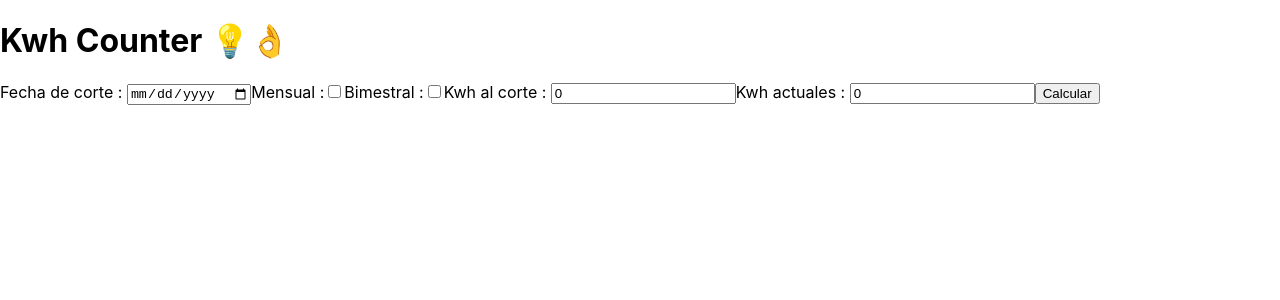
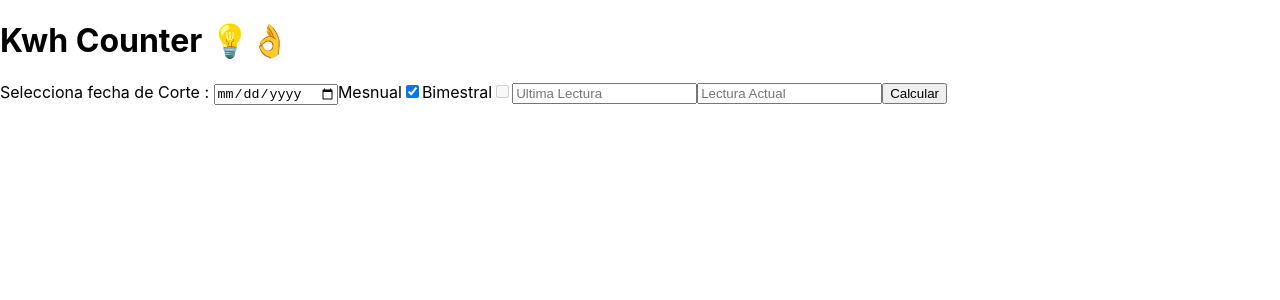
Before and after one commit to sergiosp8/kwh-counter, a React (Vite) app: page / in a window 1280 px wide. Shown: the top 300 px of the page. Built offline with nearby package versions, Linux system fonts and the light colour scheme.

Commit message:
se simplifico el formulario realizando componente para algunos input

```diff
--- /dev/null
+++ b/src/components/kwhcounter/CheckBoxKwhCounter.tsx
@@ -0,0 +1,69 @@
+import React, { useEffect, useRef, useState } from 'react'
+import { metodoCrobro } from './types'
+
+interface checkBoxProps {
+  setModoCobro: (modoCobro: metodoCrobro) => void
+  defaultModoCobro: metodoCrobro
+}
+
+function CheckBoxKwhCounter({ setModoCobro, defaultModoCobro }: checkBoxProps) {
+  const [isMensualActivo, setIsMensualActivo] = useState(false)
+  const [isBimestralActivo, setIsBimestralActivo] = useState(false)
+  const checkBoxMensual = useRef<HTMLInputElement | null>(null)
+  const checkBoxBimetral = useRef<HTMLInputElement | null>(null)
+
+  const handleChangeInputCheckbox = (event: React.ChangeEvent<HTMLInputElement>) => {
+    const { name, checked } = event.target
+    toggleCheckbox(name, checked)
+  }
+
+  const toggleCheckbox = (name: string, checked: boolean) => {
+    if (name === 'mensual') {
+      setIsBimestralActivo(checked)
+      setModoCobro('mensual')
+    } else if (name === 'bimestral') {
+      setIsMensualActivo(checked)
+      setModoCobro('bimestral')
+    }
+  }
+
+  useEffect(() => {
+    if (defaultModoCobro === 'mensual') {
+      if (checkBoxMensual.current) {
+        checkBoxMensual.current.checked = true
+        setIsBimestralActivo(true)
+      }
+    } else if (defaultModoCobro === 'bimestral') {
+      if (checkBoxBimetral.current) {
+        checkBoxBimetral.current.checked = true
+        setIsMensualActivo(true)
+      }
+    }
+  }, [])
+
+  return (
+    <>
+      <label>
+        Mesnual
+        <input
+          ref={checkBoxMensual}
+          onChange={handleChangeInputCheckbox}
+          type="checkbox"
+          name="mensual"
+          disabled={isMensualActivo}
+        />
+      </label>
+      <label>
+        Bimestral
+        <input
+          ref={checkBoxBimetral}
+          onChange={handleChangeInputCheckbox}
+          type="checkbox"
+          name="bimestral"
+          disabled={isBimestralActivo}
+        />
+      </label>
+    </>
+  )
+}
+export default CheckBoxKwhCounter
--- a/src/components/kwhcounter/FormKwhCounter.tsx
+++ b/src/components/kwhcounter/FormKwhCounter.tsx
@@ -1,89 +1,73 @@
+// import React, { useState } from 'react'
+
+import dayjs from 'dayjs'
 import React, { useState } from 'react'
-import * as dayjs from 'dayjs'
-import { diasTranscurridosAlDiaDeHoy } from 'utilidades'
+import InputDateKhwCounter from './InputDateKhwCounter'
+import CheckBoxKwhCounter from './CheckBoxKwhCounter'
+import { metodoCrobro } from './types'
 
 export default function FormKwhCounter() {
   const [fechaCorte, setFechaCorte] = useState<dayjs.Dayjs | null>(null)
-  const [kwhCorte, setKwhCorte] = useState(0)
-  const [kwhActual, setKwhActual] = useState(0)
-  const [mensual, setMensual] = useState(false)
-  const [bimestral, setBimestral] = useState(false)
-  const [isMensualActivo, setIsMensualActivo] = useState(true)
-  const [isBimestralActivo, setIsBimestralActivo] = useState(true)
-  const [diasTranscurridos, setDiasTranscurridos] = useState(0)
-
-  const handleChangeInputDate = (event: React.ChangeEvent<HTMLInputElement>) => {
-    const temp = dayjs(event.target.value)
-    setFechaCorte(temp)
-  }
+  const [modoCobro, setModoCobro] = useState<metodoCrobro>('mensual')
+  const [kwhCorte, setKwhCorte] = useState<number | string>('')
+  const [kwhActual, setKwhActual] = useState<number | string>('')
 
   const handleChangeInputText = (event: React.ChangeEvent<HTMLInputElement>) => {
     const { value, name } = event.target
     if (name === 'kwhcorte') {
-      setKwhCorte(parseInt(value))
+      setKwhCorte(value ? parseInt(value) : '')
     }
     if (name === 'kwhactual') {
-      setKwhActual(parseInt(value))
+      setKwhActual(value ? parseInt(value) : '')
     }
   }
 
-  const handleChangeInputCheckbox = (event: React.ChangeEvent<HTMLInputElement>) => {
-    const { name, checked } = event.target
-    if (name === 'mensual') {
-      setMensual(checked)
-      setIsMensualActivo(true)
-      setIsBimestralActivo(!isBimestralActivo)
-    }
+  // const handleSubmitCalcular = (event: React.FormEvent<HTMLFormElement>) => {
+  //   event.preventDefault()
 
-    if (name === 'bimestral') {
-      setBimestral(checked)
-      setIsBimestralActivo(true)
-      setIsMensualActivo(!isMensualActivo)
-    }
-  }
+  //   let diasDelPeriodo = 0
+  //   if (mensual) {
+  //     diasDelPeriodo = 30
+  //   }
+  //   if (bimestral) {
+  //     diasDelPeriodo = 60
+  //   }
 
-  const handleSubmitCalcular = (event: React.FormEvent<HTMLFormElement>) => {
-    event.preventDefault()
+  //   const kwhConsumidosTemp = kwhActual - kwhCorte
+  //   const tempDiasTrans = diasTranscurridosAlDiaDeHoy(fechaCorte as dayjs.Dayjs)
+  //   setDiasTranscurridos(+tempDiasTrans)
 
-    let diasDelPeriodo = 0
-    if (mensual) {
-      diasDelPeriodo = 30
-    }
-    if (bimestral) {
-      diasDelPeriodo = 60
-    }
+  //   setKwhConsumidos(kwhConsumidosTemp.toString())
 
-    const kwhConsumidosTemp = kwhActual - kwhCorte
-    const tempDiasTrans = diasTranscurridosAlDiaDeHoy(fechaCorte as dayjs.Dayjs)
-    setDiasTranscurridos(+tempDiasTrans)
+  //   const tempKwhPromedio = kwhConsumidosTemp / diasDelPeriodo
+  //   setKwhPromedio(tempKwhPromedio.toFixed(2).toString())
 
-    setKwhConsumidos(kwhConsumidosTemp.toString())
-
-    const tempKwhPromedio = kwhConsumidosTemp / diasDelPeriodo
-    setKwhPromedio(tempKwhPromedio.toFixed(2).toString())
-
-    const tempDiasTerminoPeriodo = diasDelPeriodo - +tempDiasTrans
-    setDiasTerminoPeriodo(+tempDiasTerminoPeriodo)
-  }
+  //   const tempDiasTerminoPeriodo = diasDelPeriodo - +tempDiasTrans
+  //   setDiasTerminoPeriodo(+tempDiasTerminoPeriodo)
+  // }
 
   return (
-    <form onSubmit={handleSubmitCalcular}>
-      <label htmlFor="fechacorte">Fecha de corte : </label>
-      <input onChange={handleChangeInputDate} type="date" name="fechacorte" />
-      <label>
-        Mensual :
-        <input onChange={handleChangeInputCheckbox} type="checkbox" name="mensual" disabled={!isMensualActivo} />
-      </label>
-
-      <label>
-        Bimestral :
-        <input onChange={handleChangeInputCheckbox} type="checkbox" name="bimestral" disabled={!isBimestralActivo} />
-      </label>
-      <label htmlFor="kwhcorte">Kwh al corte : </label>
-      <input onChange={handleChangeInputText} type="number" name="kwhcorte" value={kwhCorte} />
-      <label htmlFor="kwhactual">Kwh actuales : </label>
-      <input onChange={handleChangeInputText} type="number" name="kwhactual" value={kwhActual} />
-      <button>Calcular</button>
-    </form>
+    <>
+      <form>
+        <label htmlFor="fechacorte">Selecciona fecha de Corte : </label>
+        <InputDateKhwCounter setFechaCorte={setFechaCorte} />
+        <CheckBoxKwhCounter setModoCobro={setModoCobro} defaultModoCobro={modoCobro} />
+        <input
+          onChange={handleChangeInputText}
+          type="number"
+          name="kwhcorte"
+          value={kwhCorte}
+          placeholder="Ultima Lectura"
+        />
+        <input
+          onChange={handleChangeInputText}
+          type="number"
+          name="kwhactual"
+          value={kwhActual}
+          placeholder="Lectura Actual"
+        />
+        <button>Calcular</button>
+      </form>
+    </>
   )
 }
--- /dev/null
+++ b/src/components/kwhcounter/InputDateKhwCounter.tsx
@@ -0,0 +1,16 @@
+import dayjs from 'dayjs'
+import React from 'react'
+import { fechaMayorQueHoy, obtenerFecha } from '../../utilidades'
+
+export default function InputDateKhwCounter({ setFechaCorte }: { setFechaCorte: (fecha: dayjs.Dayjs | null) => void }) {
+  const handleChangeInputDate = (event: React.ChangeEvent<HTMLInputElement>) => {
+    const temp = obtenerFecha(event.target.value)
+    !fechaMayorQueHoy(temp) ? setFechaCorte(temp) : setFechaCorte(null)
+  }
+
+  return (
+    <>
+      <input onChange={handleChangeInputDate} type="date" name="fechacorte" />
+    </>
+  )
+}
```
